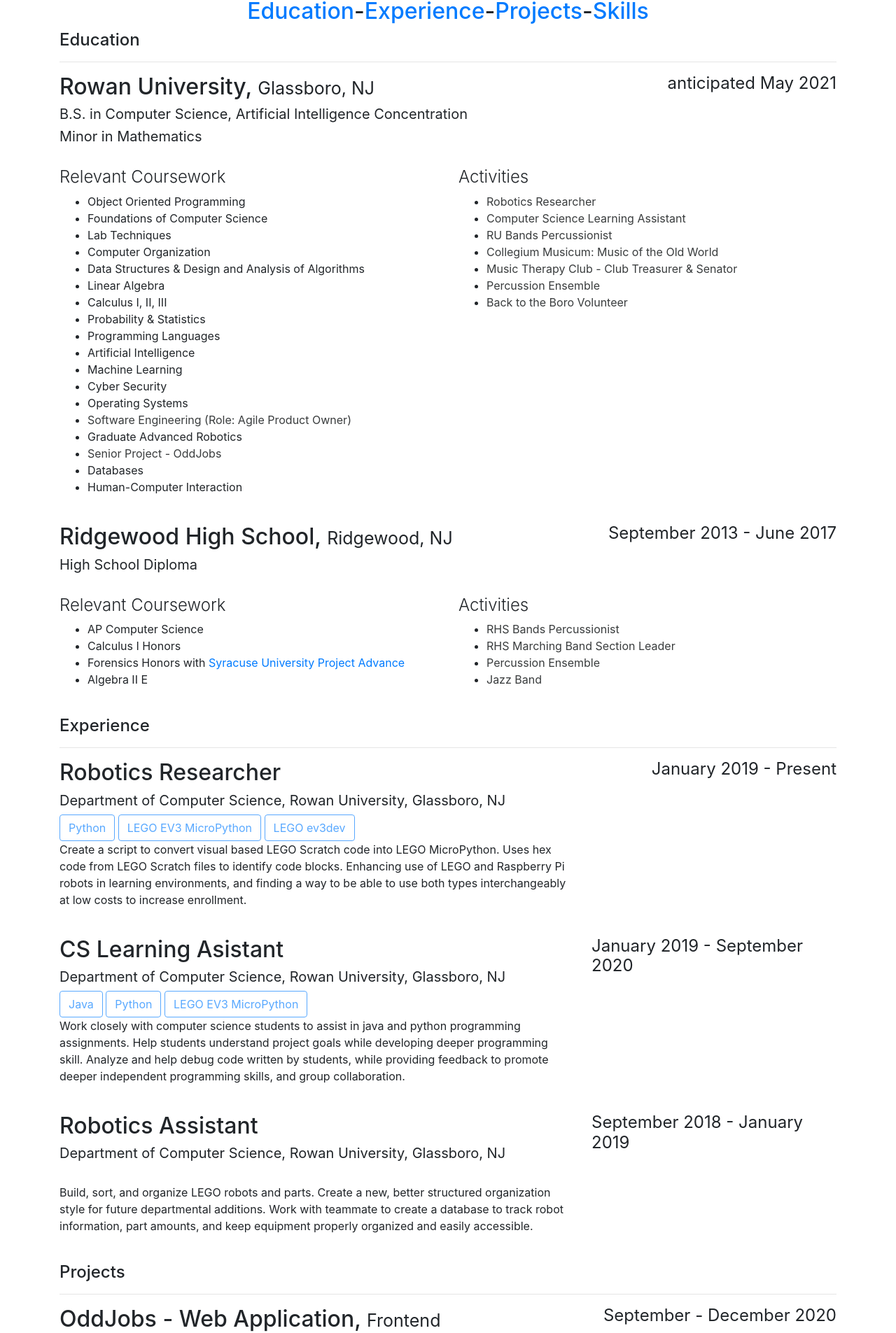
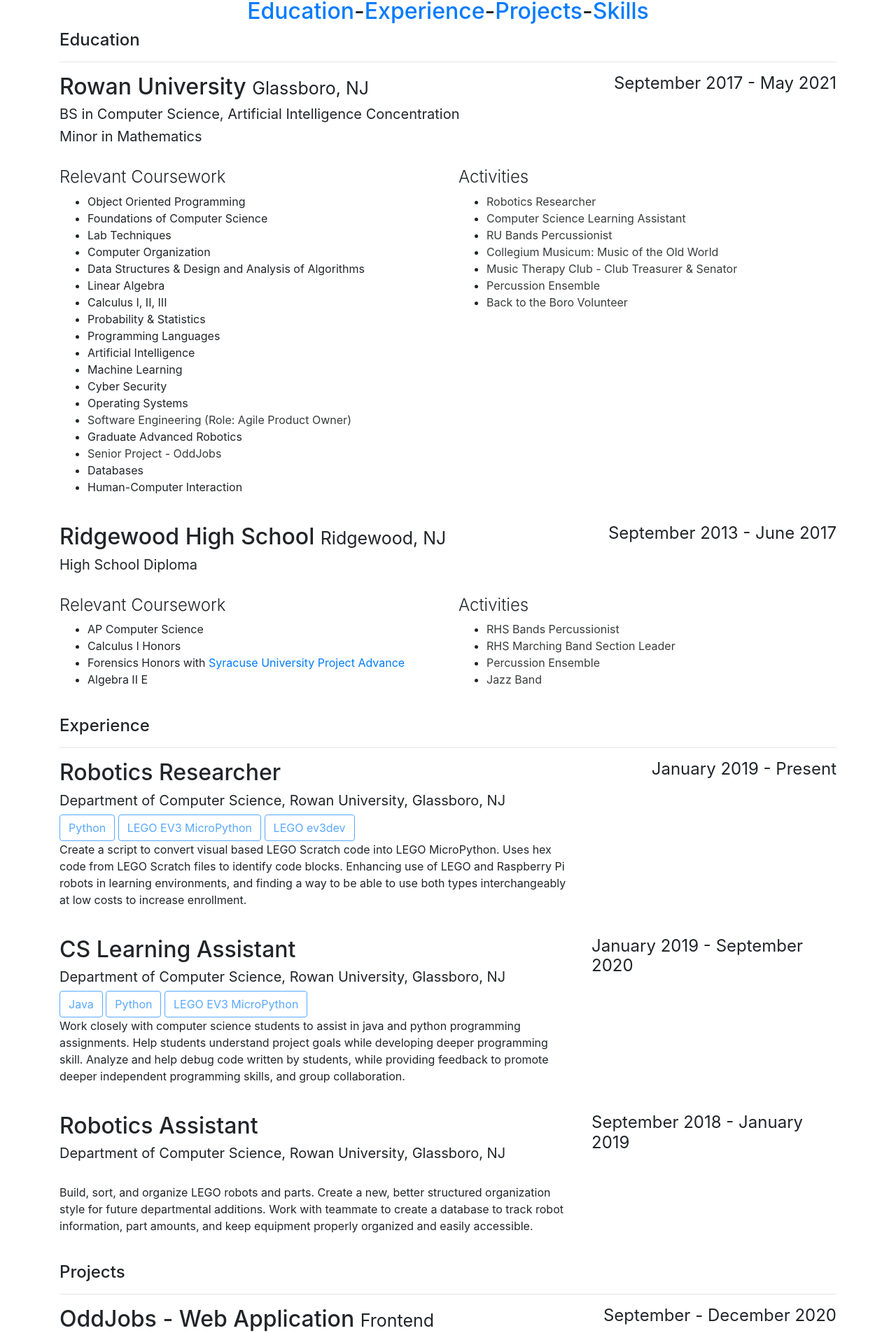
Before and after one commit to anttesoriero/AntTesReact, a React (Create React App) app in the folder AntTes/react-typescript/: page / in a window 1280 px wide. Shown: the part 748-2653 px from the top of the page at 70% size. Built offline with nearby package versions, Linux system fonts and the light colour scheme.

Commit message:
Add const variables for each point for consistency

```diff
--- a/AntTes/react-typescript/package.json
+++ b/AntTes/react-typescript/package.json
@@ -1,7 +1,7 @@
 {
   "name": "react-typescript",
   "homepage": "http://anttes.com",
-  "version": "0.2.4",
+  "version": "0.2.5",
   "private": true,
   "dependencies": {
     "@testing-library/jest-dom": "^5.11.5",
--- a/AntTes/react-typescript/src/Pages/LandingPage.tsx
+++ b/AntTes/react-typescript/src/Pages/LandingPage.tsx
@@ -18,6 +18,65 @@ const LandingPage = () => {
     const familiarList = ['MySQL', 'PHP', 'Swift', 'C', 'Ada', 'Scheme', 'Prolog']
     const toolsList = ['Eclipse', 'VSCode', 'IntelliJ', 'PyCharm', 'PHPStorm', 'WebStorm', 'Xcode']
     const osList = ['MacOS', 'Windows', 'Unix', 'Linux']
+
+    // -- Lists for consistent data
+    // - Education
+    const rowan = {
+        title: ["Rowan University", "Glassboro, NJ"],
+        itemInfo: [
+            "BS in Computer Science, Artificial Intelligence Concentration",
+            "Minor in Mathematics"
+        ],
+        date: "September 2017 - May 2021"
+    }
+
+    const rhs = {
+        title: ["Ridgewood High School", "Ridgewood, NJ"],
+        itemInfo: ["High School Diploma"],
+        date: "September 2013 - June 2017"
+    }
+
+    // - Experience
+    const robRes = {
+        title: "Robotics Researcher",
+        itemInfo: "Department of Computer Science, Rowan University, Glassboro, NJ",
+        date: "January 2019 - Present"
+    }
+
+    const csLA = {
+        title: "CS Learning Assistant",
+        itemInfo: "Department of Computer Science, Rowan University, Glassboro, NJ",
+        date: "January 2019 - September 2020"
+    }
+
+    const robAss = {
+        title: "Robotics Assistant",
+        itemInfo: "Department of Computer Science, Rowan University, Glassboro, NJ",
+        date: "September 2018 - January 2019"
+    }
+
+    // - Projects
+    const oddJobs = {
+        title: ["OddJobs - Web Application", "Frontend"],
+        itemInfo: ["Senior Project", "@ Rowan University"],
+        link: ["AntTes.com/OddJobs", "http://anttes.com/oddjobs"],
+        date: "September - December 2020"
+    }
+
+    const mitRep = {
+        title: ["Mitigation's Repository", "Agile Product Owner & Frontend"],
+        itemInfo: ["Senior Engineering", "@ Rowan University w/ Lockheed Martin"],
+        link: ["AntTes.com/Mitigations", "http://anttes.com/mitigations"],
+        date: "January - May 2020"
+    }
+
+    const anttes = {
+        title: ["AntTes.com", "Full-Stack"],
+        itemInfo: ["Personal Project", "& Portfolio"],
+        link: ["AntTes.com", "http://anttes.com"],
+        date: "September 2015 - Present"
+    }
+
 
     return (
         <div className="App">
@@ -94,23 +153,27 @@ const LandingPage = () => {
                 <h4 id="education">Education</h4>
                 <hr />
 
-                {/* Logo
-                <div className="grayScale">
-                    <a href="http://rowan.edu" target="_blank">
-                        <img className="icon" src={RowanTorch} alt="Avatar" width="50px" style={{textAlign:'left'}} />
-                    </a>
+                {/* Rowan */}
+                {isMobile?
+                    <div>
+                        <h2>{rowan.title[0]} <text className="itemName">{rowan.title[1]}</text></h2>
+                        <h4 className="itemInfo">{rowan.itemInfo[0]}</h4>
+                        <h4 className="itemInfo">{rowan.itemInfo[1]}</h4>
+                        <h4 className="itemTime">{rowan.date}</h4>
                     </div>
-                */}
-                {/* Rowan */}
+                :
                     <Row>
                         <Col xs="8">
-                        <h2>Rowan University, <text className="itemName">Glassboro, NJ</text></h2>
-                        <h4 className="itemInfo">B.S. in Computer Science, Artificial Intelligence Concentration</h4>
-                        <h4 className="itemInfo">Minor in Mathematics</h4>
+                            <h2>{rowan.title[0]} <text className="itemName">{rowan.title[1]}</text></h2>
+                            <h4 className="itemInfo">{rowan.itemInfo[0]}</h4>
+                            <h4 className="itemInfo">{rowan.itemInfo[1]}</h4>
 
                         </Col>
-                    <Col xs="4"><h4 className="align-right itemTime">anticipated May 2021</h4></Col>
+                        <Col xs="4"><h4 className="align-right itemTime">{rowan.date}</h4></Col>
                     </Row>
+                }
+
+
                 <br />
                 <Row>
                     <Col xs="6">
@@ -154,13 +217,22 @@ const LandingPage = () => {
                 <br />
 
                 {/* RHS */}
+                {isMobile?
+                    <div>
+                        <h2>{rhs.title[0]} <text className="itemName">{rhs.title[1]}</text></h2>
+                        <h4 className="itemInfo">{rhs.itemInfo[0]}</h4>
+                        <h4 className="itemTime">{rhs.date}</h4>
+                    </div>
+                :
                     <Row>
                         <Col xs="8">
-                        <h2>Ridgewood High School, <text className="itemName">Ridgewood, NJ</text></h2>
-                        <h4 className="itemInfo">High School Diploma</h4>
+                            <h2>{rhs.title[0]} <text className="itemName">{rhs.title[1]}</text></h2>
+                            <h4 className="itemInfo">{rhs.itemInfo[0]}</h4>
                         </Col>
-                    <Col xs="4"><h4 className="align-right itemTime">September 2013 - June 2017</h4></Col>
+                        <Col xs="4"><h4 className="align-right itemTime">{rhs.date}</h4></Col>
                     </Row>
+                }
+
                 <br />
                 <Row>
                     <Col xs="6">
@@ -189,13 +261,22 @@ const LandingPage = () => {
                 <hr />
 
                 {/* Robotics Research */}
+                {isMobile?
+                    <div>
+                        <h2>{robRes.title}</h2>
+                        <h4 className="itemInfo">{robRes.itemInfo}</h4>
+                        <h4 className="itemTime">{robRes.date}</h4>
+                    </div>
+                :
                     <Row>
                         <Col xs="8">
-                        <h2>Robotics Researcher</h2>
-                        <h4 className="itemInfo">Department of Computer Science, Rowan University, Glassboro, NJ</h4>
+                            <h2>{robRes.title}</h2>
+                            <h4 className="itemInfo">{robRes.itemInfo}</h4>
                         </Col>
-                    <Col xs="4"><h4 className="align-right itemTime">January 2019 - Present</h4></Col>
+                        <Col xs="4"><h4 className="align-right itemTime">{robRes.date}</h4></Col>
                     </Row>
+                }
+
                 <ButtonLabels labelList={['Python', 'LEGO EV3 MicroPython', 'LEGO ev3dev']} />
                 <Row>
                     <Col xs="8">
@@ -209,13 +290,22 @@ const LandingPage = () => {
                 <br />
 
                 {/* Learning Assistant */}
+                {isMobile?
+                    <div>
+                        <h2>{csLA.title}</h2>
+                        <h4 className="itemInfo">{csLA.itemInfo}</h4>
+                        <h4 className="itemTime">{csLA.date}</h4>
+                    </div>
+                :
                     <Row>
                         <Col xs="8">
-                        <h2>CS Learning Asistant</h2>
-                        <h4 className="itemInfo">Department of Computer Science, Rowan University, Glassboro, NJ</h4>
+                            <h2>{csLA.title}</h2>
+                            <h4 className="itemInfo">{csLA.itemInfo}</h4>
                         </Col>
-                    <Col xs="4"><h4 className="align-right itemTime">January 2019 - September 2020</h4></Col>
+                        <Col xs="4"><h4 className="align-right itemTime">{csLA.date}</h4></Col>
                     </Row>
+                }
+
                 <ButtonLabels labelList={['Java', 'Python', 'LEGO EV3 MicroPython']} />
                 <Row>
                     <Col xs="8">
@@ -229,13 +319,22 @@ const LandingPage = () => {
                 <br />
 
                 {/* Robotics Assistant */}
+                {isMobile?
+                    <div>
+                        <h2>{robAss.title}</h2>
+                        <h4 className="itemInfo">{robAss.itemInfo}</h4>
+                        <h4 className="itemTime">{robAss.date}</h4>
+                    </div>
+                :
                     <Row>
                         <Col xs="8">
-                        <h2>Robotics Assistant</h2>
-                        <h4 className="itemInfo">Department of Computer Science, Rowan University, Glassboro, NJ</h4>
+                            <h2>{robAss.title}</h2>
+                            <h4 className="itemInfo">{robAss.itemInfo}</h4>
                         </Col>
-                    <Col xs="4"><h4 className="align-right itemTime">September 2018 - January 2019</h4></Col>
+                        <Col xs="4"><h4 className="align-right itemTime">{robAss.date}</h4></Col>
                     </Row>
+                }
+
                 <br />
                 <Row>
                     <Col xs="8">
@@ -253,27 +352,28 @@ const LandingPage = () => {
                 <hr />
 
                 {/* OddJobs */}
+                {isMobile?
+                    <div>
+                        <h2>{oddJobs.title[0]} <text className="itemName">{oddJobs.title[1]}</text></h2>
+                        <h4 className="itemInfo"><b>{oddJobs.itemInfo[0]}</b> {oddJobs.itemInfo[1]}</h4>
+                        <h4 className="itemTime">{oddJobs.date}</h4>
+                        <h4 className="itemTime"><a style={{color: '#393c3d'}} href={oddJobs.link[1]} target="_blank" rel="noreferrer">{oddJobs.link[0]}</a></h4>
+                    </div>
+                :
                 <Row id="oddjobs">
                     <Col xs="8">
-                        <h2>OddJobs - Web Application, <text className="itemName">Frontend</text></h2>
-                        <h4 className="itemInfo"><b>Senior Project</b> @ Rowan University</h4>
+                    <h2>{oddJobs.title[0]} <text className="itemName">{oddJobs.title[1]}</text></h2>
+                        <h4 className="itemInfo"><b>{oddJobs.itemInfo[0]}</b> {oddJobs.itemInfo[1]}</h4>
                     </Col>
                     <Col xs="4">
-                        <h4 className="align-right itemTime">September - December 2020</h4>
-                        <h4 className="align-right itemTime"><a style={{color: '#393c3d'}} href="http://anttes.com/oddjobs" target="_blank" rel="noreferrer">AntTes.com/OddJobs</a></h4>
+                        <h4 className="align-right itemTime">{oddJobs.date}</h4>
+                        <h4 className="align-right itemTime"><a style={{color: '#393c3d'}} href={oddJobs.link[1]} target="_blank" rel="noreferrer">{oddJobs.link[0]}</a></h4>
                         {/* https://git.io/JUd9W */}
                     </Col>
                 </Row>
+                }
 
-                <Row>
-                    <Col><ButtonLabels labelList={['HTML', 'CSS', 'React.js', 'TypeScript', 'Python', 'Flask', 'MySQL', 'AWS']} /></Col>
-                    <Col xs="4"><div className="align-right itemTime">
-                        <Button className="centered" color="danger" href="https://youtu.be/bv3de-OYx8I" target="_blank">
-                            <AiFillYoutube className="iconStyle" size="30px"/> OddJobs Video
-                        </Button>
-                    </div></Col>
-                </Row>
-
+                <ButtonLabels labelList={['HTML', 'CSS', 'React.js', 'TypeScript', 'Python', 'Flask', 'MySQL', 'AWS']} />
                 <Row>
                     <Col xs="8">
                     <p>
@@ -282,23 +382,39 @@ const LandingPage = () => {
                         Uses surveys to learn the user and collect useful data, to recommend tasks to list/complete, based on what they like.
                     </p>
                     <p>* NOTE - OddJobs GitHub Repository is <u>private</u> due to API keys *</p>
+
+                    <div className="itemTime" style={{width: 200}}>
+                        <Button className="centered" color="danger" href="https://youtu.be/bv3de-OYx8I" target="_blank">
+                            <AiFillYoutube className="iconStyle" size="30px"/> OddJobs Video
+                        </Button>
+                    </div>
                     </Col>
                 </Row>
 
                 <br />
 
                 {/* Mitigation's Repository */}
+                {isMobile?
+                    <div>
+                        <h2>{mitRep.title[0]} <text className="itemName">{mitRep.title[1]}</text></h2>
+                        <h4 className="itemInfo"><b>{mitRep.itemInfo[0]}</b> {mitRep.itemInfo[1]}</h4>
+                        <h4 className="itemTime">{mitRep.date}</h4>
+                        <h4 className="itemTime"><a style={{color: '#393c3d'}} href={mitRep.link[1]} target="_blank" rel="noreferrer">{mitRep.link[0]}</a></h4>
+                    </div>
+                :
                 <Row id="mitigationsRepository">
                     <Col xs="8">
-                        <h2>Mitigation's Repository, <text className="itemName">Agile Product Owner & Frontend</text></h2>
-                        <h4 className="itemInfo"><b>Software Engineering</b> @ Rowan University w/ Lockheed Martin</h4>
+                    <h2>{mitRep.title[0]} <text className="itemName">{mitRep.title[1]}</text></h2>
+                        <h4 className="itemInfo"><b>{mitRep.itemInfo[0]}</b> {mitRep.itemInfo[1]}</h4>
                     </Col>
                     <Col xs="4">
-                        <h4 className="align-right itemTime">January - May 2020</h4>
-                        <h4 className="align-right itemTime"><a style={{color: '#393c3d'}} href="http://anttes.com/mitigations" target="_blank" rel="noreferrer">AntTes.com/Mitigations</a></h4>
+                        <h4 className="align-right itemTime">{mitRep.date}</h4>
+                        <h4 className="align-right itemTime"><a style={{color: '#393c3d'}} href={mitRep.link[1]} target="_blank" rel="noreferrer">{mitRep.link[0]}</a></h4>
                         {/* https://git.io/JUd9b */}
                     </Col>
                 </Row>
+                }
+
                 <ButtonLabels labelList={['HTML', 'CSS', 'AJAX', 'PHP', 'SQL', 'Ubuntu', 'MySQL', 'AWS']} />
                 <Row>
                     <Col xs="8">
@@ -312,16 +428,26 @@ const LandingPage = () => {
                 <br />
 
                 {/* AntTes.com */}
+                {isMobile?
+                    <div>
+                        <h2>{anttes.title[0]} <text className="itemName">{anttes.title[1]}</text></h2>
+                        <h4 className="itemInfo"><b>{anttes.itemInfo[0]}</b> {anttes.itemInfo[1]}</h4>
+                        <h4 className="itemTime">{anttes.date}</h4>
+                        <h4 className="itemTime"><a style={{color: '#393c3d'}} href={anttes.link[1]} target="_blank" rel="noreferrer">{anttes.link[0]}</a></h4>
+                    </div>
+                :
                 <Row id="antTesWebsite">
                     <Col xs="8">
-                        <h2>AntTes.com, <text className="itemName">Full-Stack</text></h2>
-                        <h4 className="itemInfo"><b>Personal Project</b> & Portfolio</h4>
+                    <h2>{anttes.title[0]} <text className="itemName">{anttes.title[1]}</text></h2>
+                        <h4 className="itemInfo"><b>{anttes.itemInfo[0]}</b> {anttes.itemInfo[1]}</h4>
                     </Col>
                     <Col xs="4">
-                        <h4 className="align-right itemTime">September 2015 - Present</h4>
-                        <h4 className="align-right itemTime"><a style={{color: '#393c3d'}} href="http://AntTes.com">AntTes.com</a></h4>
+                        <h4 className="align-right itemTime">{anttes.date}</h4>
+                        <h4 className="align-right itemTime"><a style={{color: '#393c3d'}} href={anttes.link[1]} target="_blank" rel="noreferrer">{anttes.link[0]}</a></h4>
                     </Col>
                 </Row>
+                }
+
                 <ButtonLabels labelList={['HTML', 'CSS', 'PHP', 'Java', 'Python', 'JavaScript', 'React.js', 'TypeScript']} />
                 <Row>
                     <Col xs="8">
```
Lines whose indentation alone changed are shown as unchanged.
